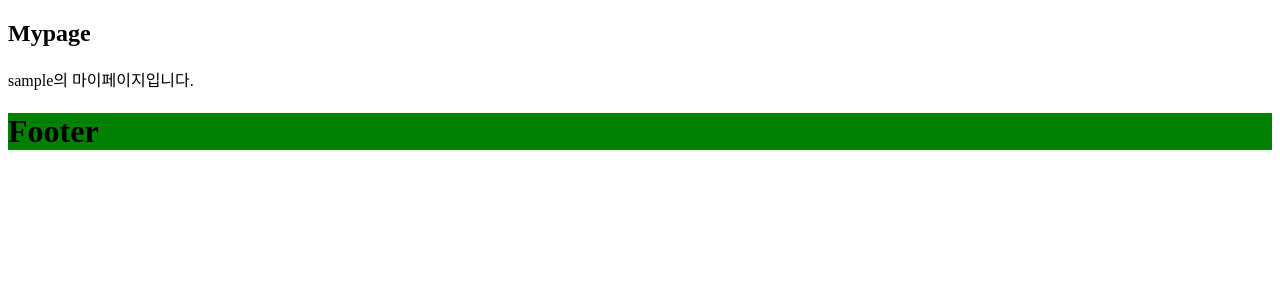
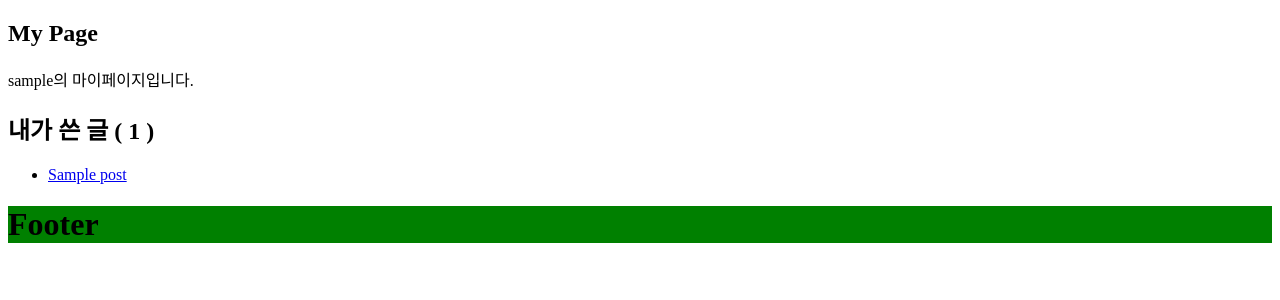
Before and after one commit to ProjectHomie/homie_server, a Django app: a page that uses homie_server/users/templates/users/mypage.html in a window 1280 px wide. Shown: the part 160-460 px from the top of the page. Run offline with Django 3.2, Linux system fonts and the light colour scheme; a user stored in the database is signed in; tables that the repository leaves empty hold one stand-in row (values such as "Sample post").

Commit message:
update mypage: add posts

```diff
--- a/homie_server/posts/templates/posts/list.html
+++ b/homie_server/posts/templates/posts/list.html
@@ -6,7 +6,7 @@
 
 <ul>
     {% for post in posts %}
-    <a href="{% url "posts:detail" post_id=post.id %}">
+        <a href="{% url "posts:detail" post_id=post.id %}">
             <h2>{{ post.title }}</h2>
         </a>
         <p>{{ post.content }}</p>
--- a/homie_server/users/templates/users/mypage.html
+++ b/homie_server/users/templates/users/mypage.html
@@ -1,8 +1,17 @@
 {% extends "base.html"%}
 
+
 {% block content %}
-    <h1>Mypage</h1>
+<h1>My Page</h1>
     <section>
         <p>{{ request.user.username }}의 마이페이지입니다.</p>
+        <h2>내가 쓴 글 ( {{ request.user.post_set.count }} )</h2>
+        <ul>
+            {% for post in request.user.post_set.all %}
+            <li>
+                <a href="{% url "posts:detail" post_id=post.id %}">{{ post.title }}</a>
+            </li>
+            {% endfor %}
+        </ul>
     </section>
 {% endblock %}
```
